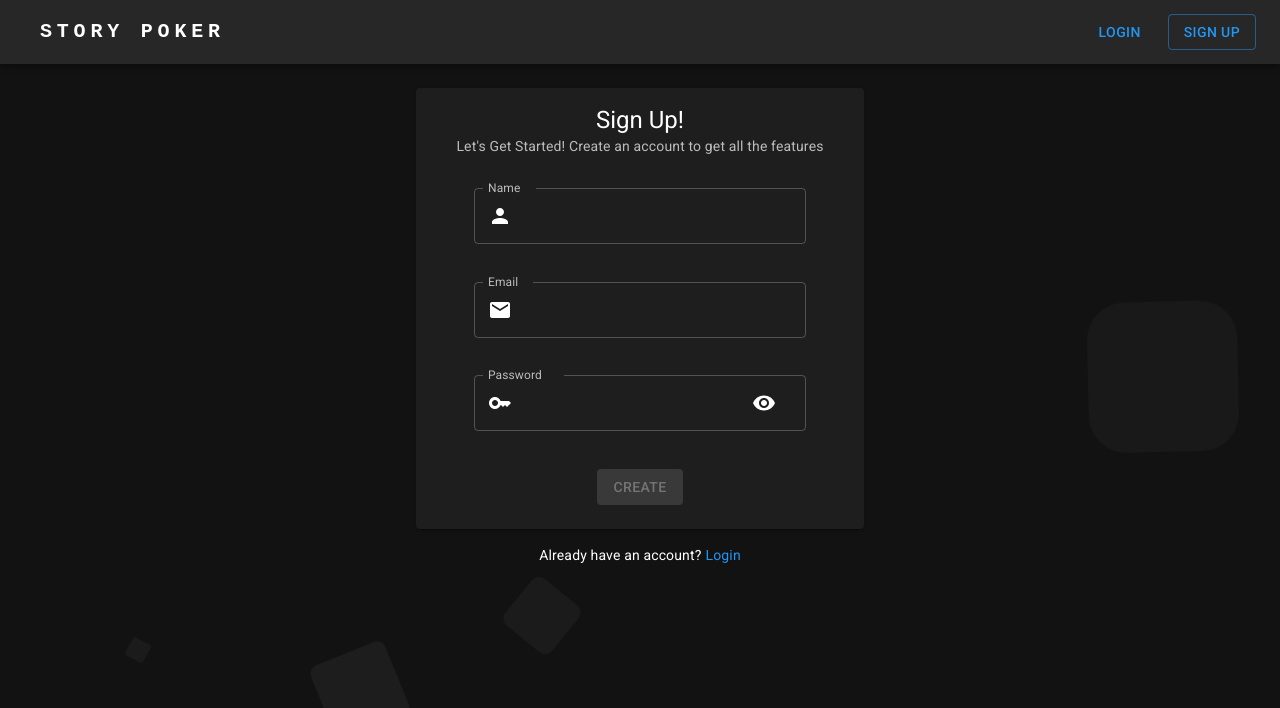
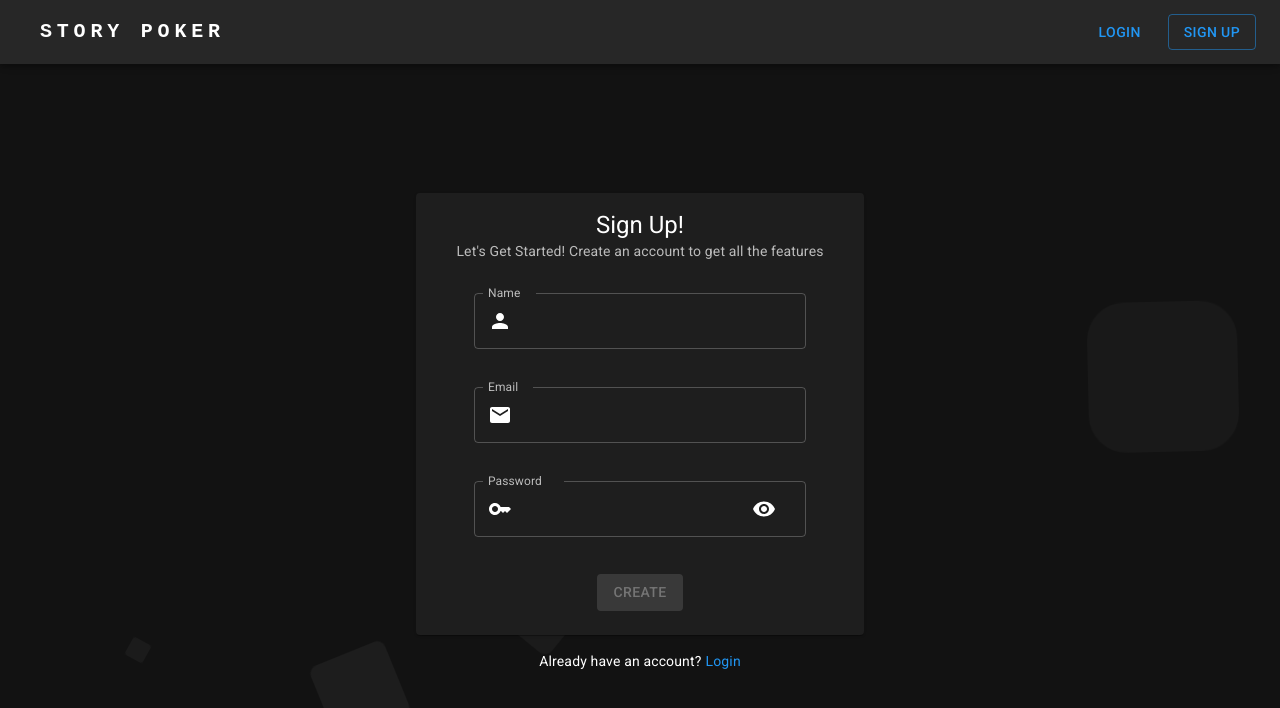
Before and after one commit to KauanR/story-poker-web, a Next.js app: page /sign-up in a window 1280 px wide. Shown: the top 708 px of the page. Built offline with nearby package versions, Linux system fonts and the light colour scheme.

Commit message:
feat: centering page content

```diff
--- a/src/pages/sign-up/styles.module.scss
+++ b/src/pages/sign-up/styles.module.scss
@@ -3,6 +3,7 @@ div.wrapper {
     flex-direction: column;
     align-items: center;
     gap: 1rem;
+    margin: auto;
 
     .form {
         display: flex;
--- a/src/styles/main.scss
+++ b/src/styles/main.scss
@@ -5,6 +5,26 @@
     margin: 0;
 }
 
-main {
-    padding: 1.5rem 2rem;
+body {
+    height: 100vh;
+
+    #__next {
+        height: 100%;
+        display: grid;
+        grid-template-columns: 1fr;
+        grid-template-rows: auto 1fr;
+        grid-template-areas: 'header' 'main';
+
+        header {
+            grid-area: header;
+        }
+
+        main {
+            grid-area: main;
+            display: flex;
+            overflow: auto;
+            padding: 1.5rem 2.5rem;
+        }
+    }
+
 }
```
